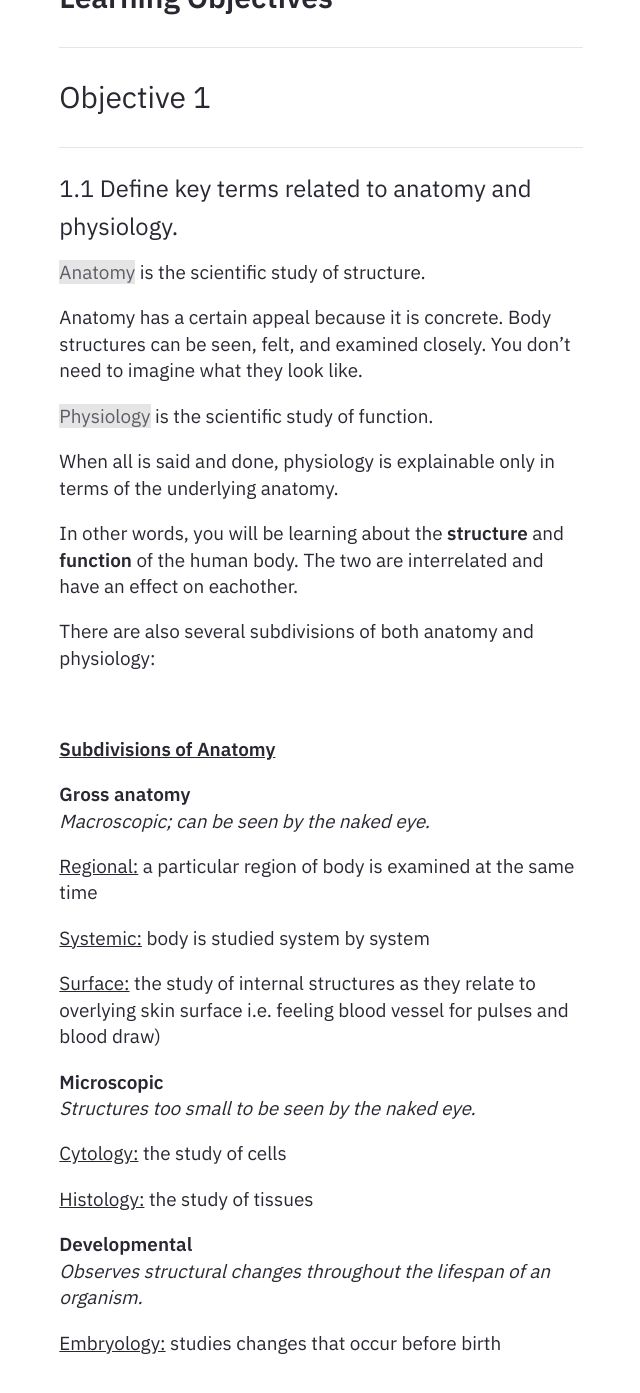
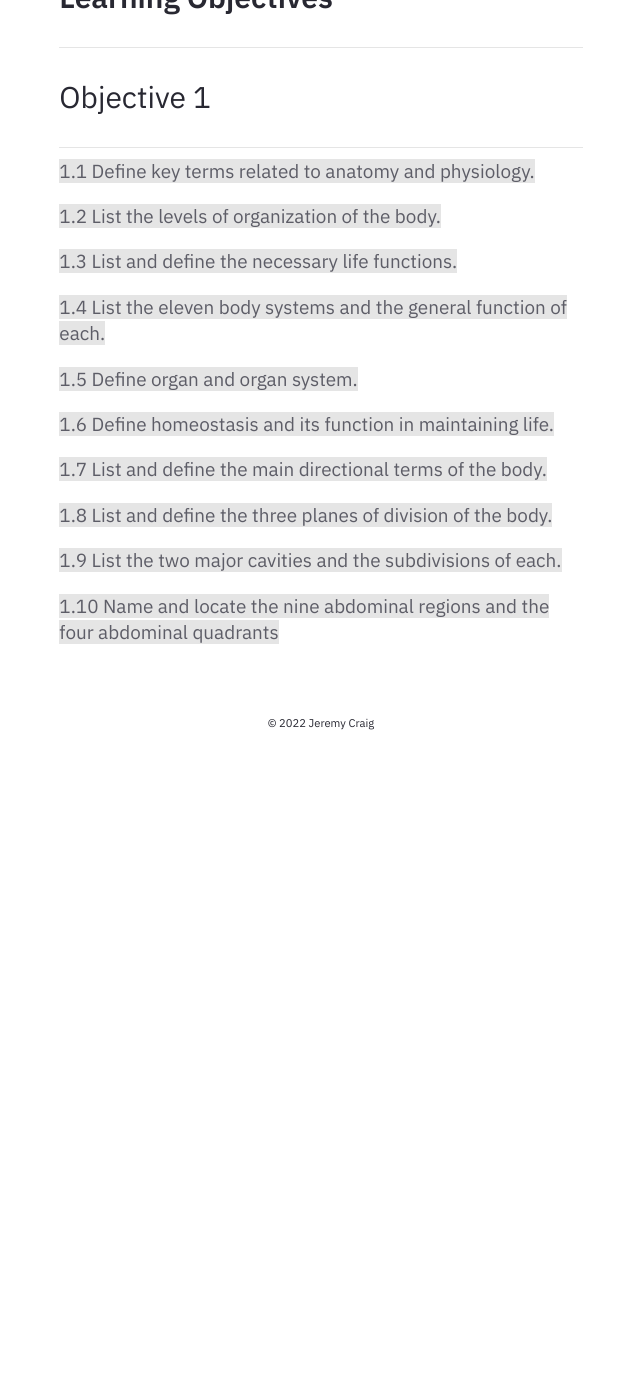
Before and after one commit to jeremycsaunders/jeremycsaunders.github.io, a Jekyll site: the page built from _notes/Public/PN1109 - Anatomy & Physiology/PN1109 - Anatomy & Physiology.md, in a window 1280 px wide and 1400 px high, scrolled down 312 px. Shown: the top 1393 px of the window, without its empty margins (319-959 px from the left). Built offline with Jekyll 4.4.1, drawn with Linux system fonts in a browser that asks for light colours; after the commit the page ends 1084 px from its top, so only the background shows below that; some of the changed text lies outside the part shown.

Commit message:
New pages

```diff
--- a/_notes/Public/PN1109 - Anatomy & Physiology.md
+++ b/_notes/Public/PN1109 - Anatomy & Physiology/Objective 1/1.1 Define key terms related to anatomy and physiology..md
@@ -1,16 +1,3 @@
----
-title : PN1109 - Anatomy & Physiology
-feed: show
-date : 07-09-2022
-tags: #anatomy #physiology #nursing
----
-
-## Learning Objectives
---------------
-### Objective 1
---------------
-##### 1.1 Define key terms related to anatomy and physiology.
-
 [[Anatomy]] is the scientific study of structure.
 
 Anatomy has a certain appeal because it is concrete.
@@ -24,7 +11,6 @@ When all is said and done, physiology is explainable only in terms of the underl
 In other words, you will be learning about the **structure** and **function** of the human body. The two are interrelated and have an effect on eachother.
 
 There are also several subdivisions of both anatomy and physiology:
-
 <br>
 
  <u><b>Subdivisions of Anatomy</b></u>
@@ -90,30 +76,3 @@ The study of tissues is called ???
 Refers to the examination of a body system: ???
 
 **Systemic**
-
-------------
-
-
-
-
-
-
-
-
-##### 1.2 List the levels of organization of the body.
-
-##### 1.3 List and define the necessary life functions.
-
-##### 1.4 List the eleven body systems and the general function of each.
-
-##### 1.5 Define organ and organ system.
-
-##### 1.6 Define homeostasis and its function in maintaining life.
-
-##### 1.7 List and define the main directional terms of the body.
-
-##### 1.8 List and define the three planes of division of the body.
-
-##### 1.9 List the two major cavities and the subdivisions of each.
-
-##### 1.10 Name and locate the nine abdominal regions and the four abdominal quadrants
```
Also changed, not shown: _notes/Public/PN1109 - Anatomy & Physiology/PN1109 - Anatomy & Physiology.md (added, +30 -0 lines), _notes/Public/PN1109 - Anatomy & Physiology/Terms/Anatomy.md (added, +31 -0 lines), _notes/Public/PN1109 - Anatomy & Physiology/Terms/Physiology.md (added, +12 -0 lines).
